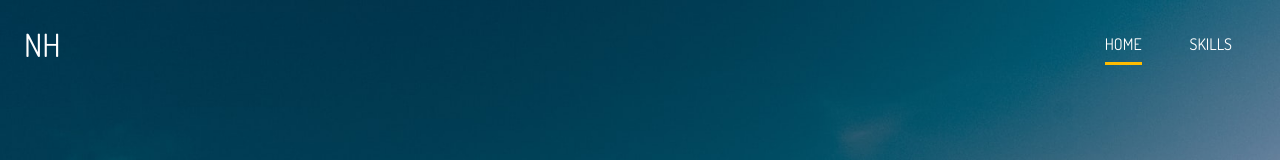
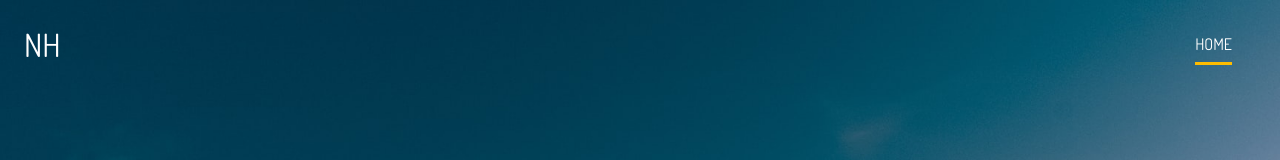
Before and after one commit to NabilHadi/NabilHadi.github.io, a plain HTML site: page index.html in a window 1280 px wide. Shown: the top 160 px of the page. Drawn offline with Linux system fonts and the light colour scheme.

Commit message:
removed about page

```diff
--- a/index.html
+++ b/index.html
@@ -24,7 +24,6 @@
         <div id="logo">NH</div>
         <ul>
           <li><a href="index.html" class="current">Home</a></li>
-          <li><a href="about.html">Skills</a></li>
         </ul>
       </nav>
       <div class="header-content">
```
